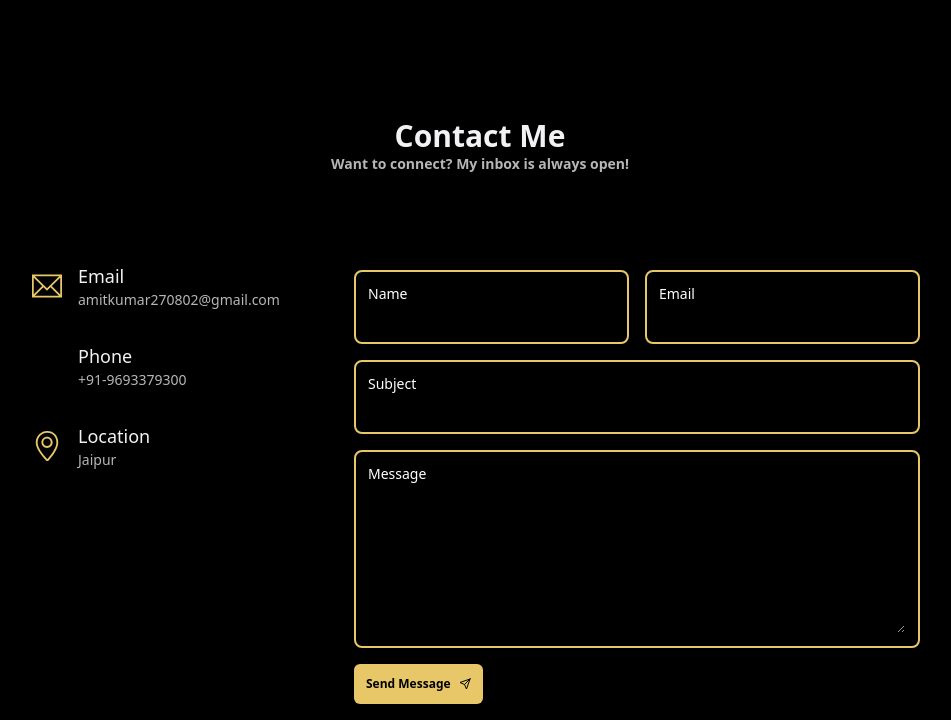
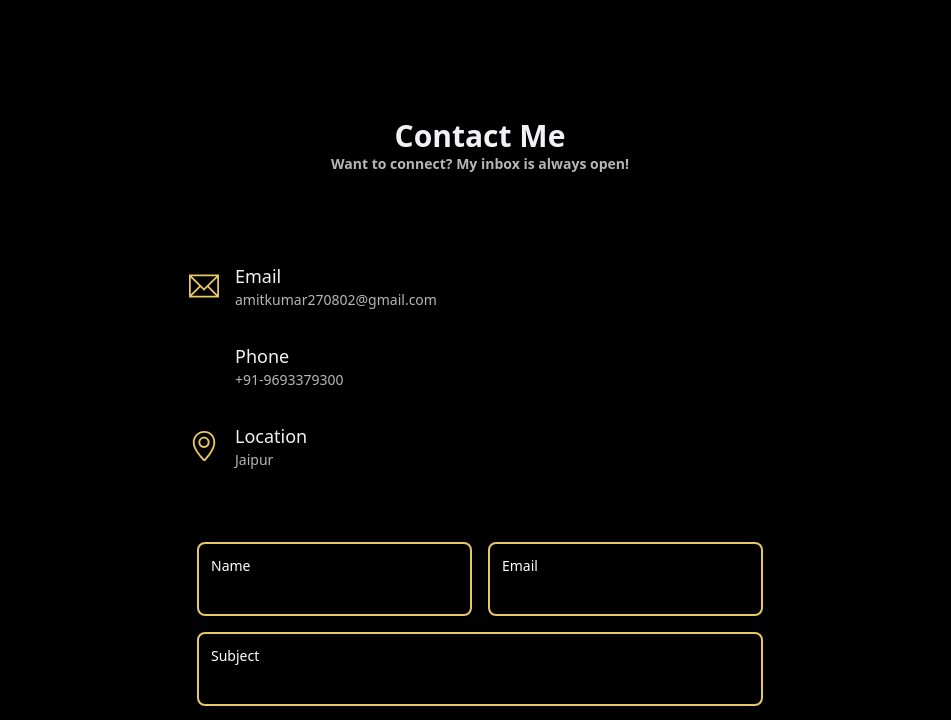
Before and after one commit to Amitkumar270802/portfolio, a React (Create React App) app: page / in a window 1280 px wide. Shown: the part 2617-3337 px from the top of the page, without its empty margins (160-1111 px from the left). Built offline with nearby package versions, Linux system fonts and the light colour scheme; some icons are missing.

Commit message:
Update Contact.js

```diff
--- a/src/Pages/Contact.js
+++ b/src/Pages/Contact.js
@@ -9,10 +9,10 @@ const Contact = () => {
 
   return (
     <div
-      className="contact bg-black h-fit w-full flex justify-center items-center "
+      className="contact bg-black h-fit  flex justify-center items-center "
       id="contact"
     >
-      <div className="w-7/12 mx-auto mb-20 ">
+      <div className=" mx-auto mb-20 ">
         <div className="flex flex-col justify-center items-center ">
           <h1 className="text-3xl font-semibold text-[#f2f1f3] ">Contact Me</h1>
           <h6 className="text-sm  font-semibold text-[#b8b5b5]">
@@ -20,7 +20,7 @@ const Contact = () => {
           </h6>
         </div>
 
-        <div className="flex qs:flex-col sm:flex-col md:flex-col lg:flex-row  xl:flex-row justify-center md:items-start xl:items-start mt-10 p-4 ">
+        <div className="flex qs:flex-col sm:flex-col  xl:flex-row justify-center md:items-start xl:items-start mt-10 p-4 ">
           <div className="flex flex-col sm:p-4">
             <div className="flex gap-x-4 m-4 min-w-[250px]  ">
               <div className=" flex justify-center items-center text-3xl text-[#e8c768] ">
```
